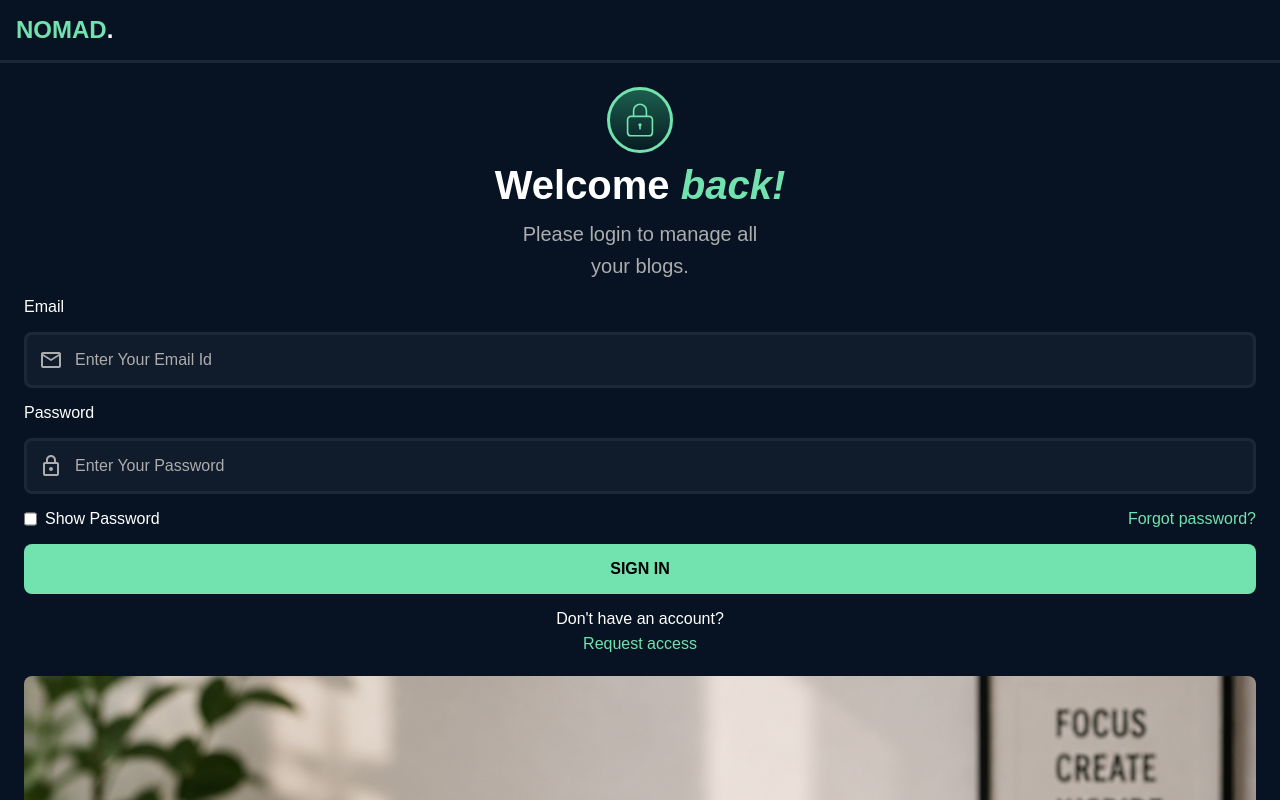
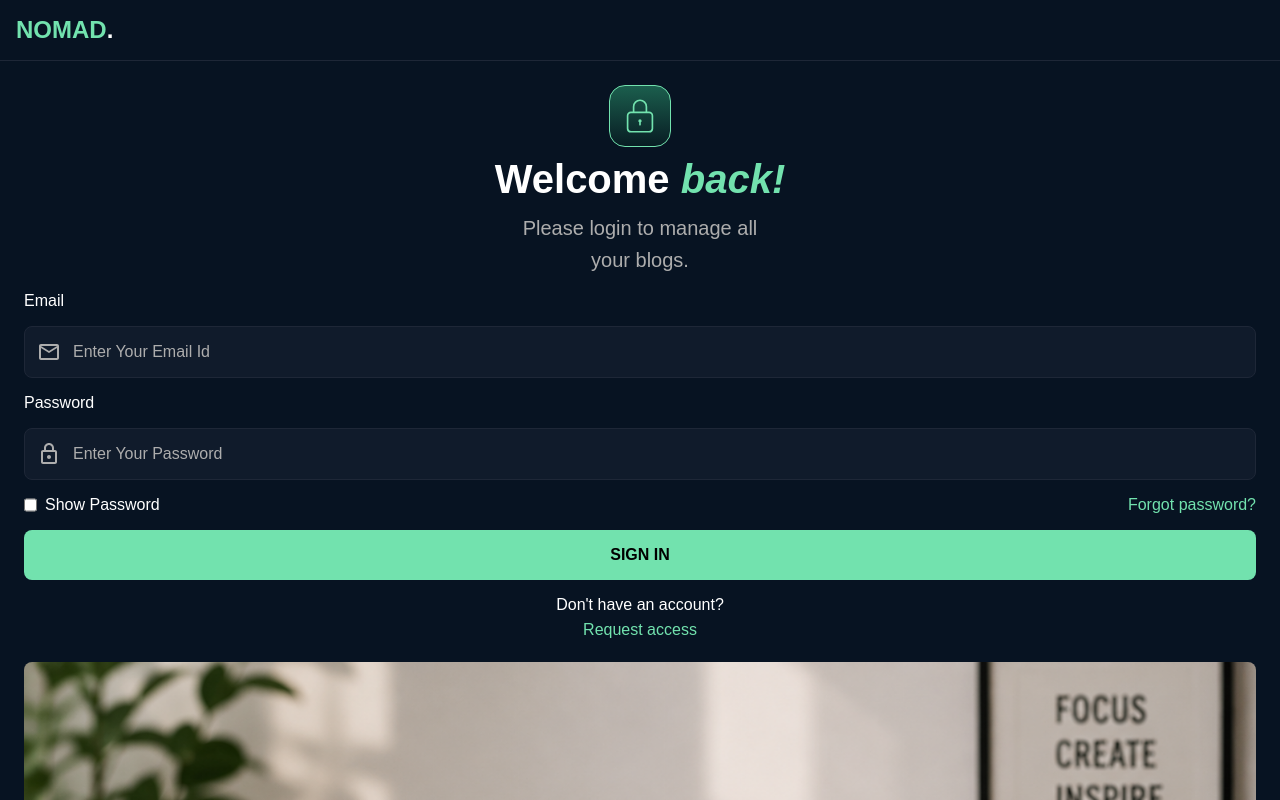
Before and after one commit to SELVAPRASANTH-SELLASAMY/nomad, a React (Vite) app: page / in a window 1280 px wide. Shown: the top 800 px of the page. Built offline with nearby package versions, Linux system fonts and the light colour scheme; a web font is replaced by a local one.

Commit message:
Second Commit

```diff
--- a/index.html
+++ b/index.html
@@ -8,6 +8,6 @@
   </head>
   <body>
     <div id="root"></div>
-    <script type="module" src="/src/main.jsx"></script>
+    <script type="module" src="/src/index.jsx"></script>
   </body>
 </html>
--- a/src/App.css
+++ b/src/App.css
@@ -176,13 +176,13 @@
 
 /* borders */
 .border-sm-green{
-    border: .2rem solid var(--green);
+    border: .1rem solid var(--green);
 }
 .border-sm-gray{
-    border: .2rem solid var(--light-blue);
+    border: .1rem solid var(--light-blue);
 }
 .border-btm-sm-gray{
-    border-bottom: .2rem solid var(--light-blue);
+    border-bottom: .1rem solid var(--light-blue);
 }
 .no-border{
     border: none;
@@ -195,10 +195,10 @@
 }
 
 .rounded-md{
-    border-radius: .5em;
+    border-radius: .5rem;
 }
 .rounded-lg{
-    border-radius: 1em;
+    border-radius: 1rem;
 }
 
 /* outline */
```
Also changed, not shown: src/index.jsx (renamed from src/main.jsx).
